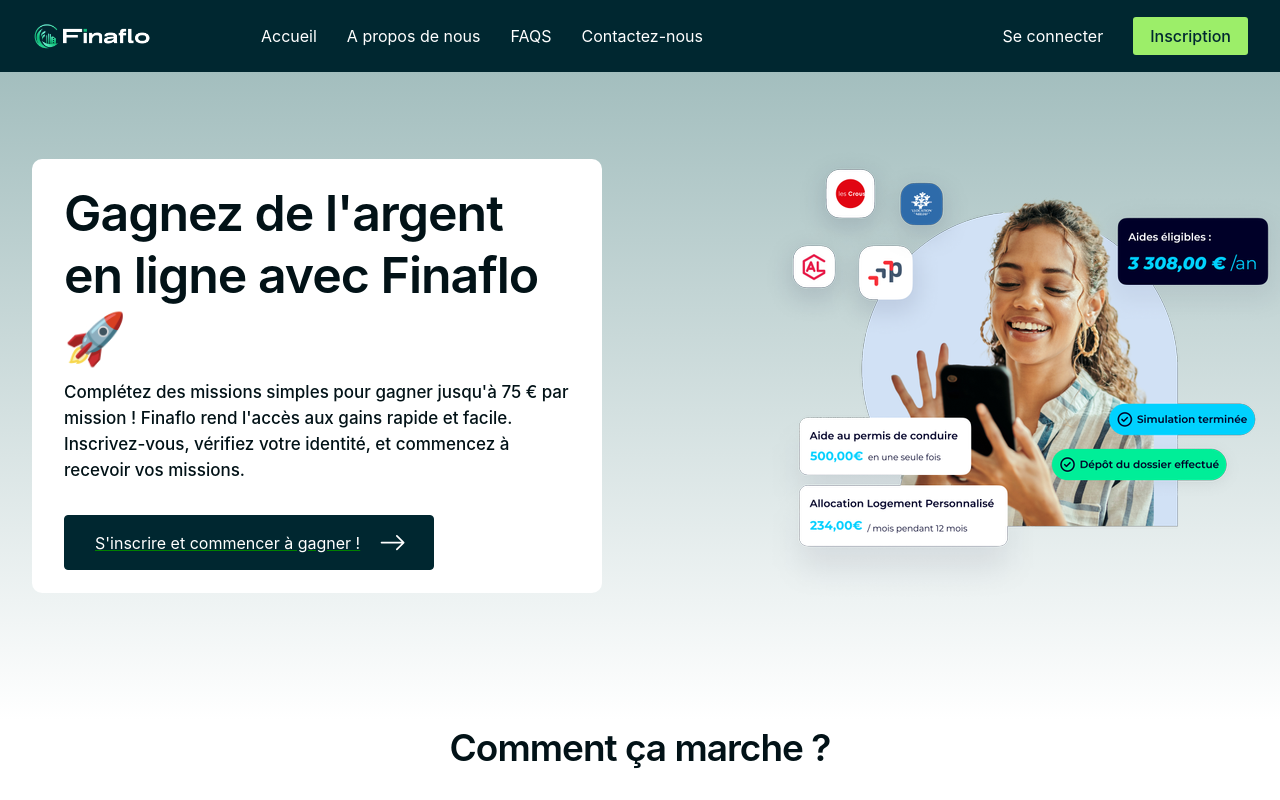
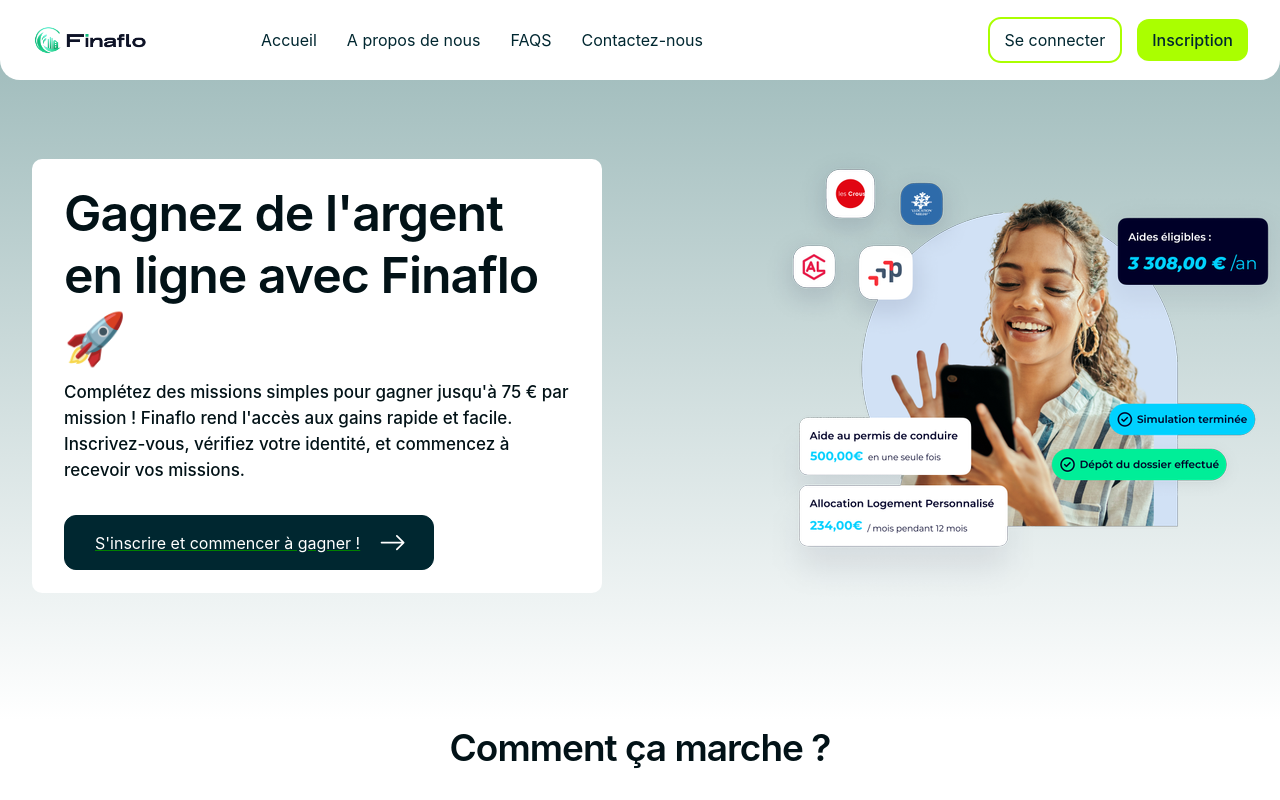
Before and after one commit to HoloDrifter/Finaflo, a plain HTML site: page index.html in a window 1280 px wide. Shown: the top 800 px of the page. Drawn offline with nearby package versions, Linux system fonts and the light colour scheme; a script that the page names is missing.

Commit message:
new changes

```diff
--- a/css/finaflos-new-site.webflow.css
+++ b/css/finaflos-new-site.webflow.css
@@ -38,10 +38,18 @@
   display: flex;
   position: absolute;
   inset: 0% 0% auto;
+  border-radius: 0 0 20px 20px ;
+}
+.nav-link-btn{
+  padding: .6875rem .9375rem;
+  border: 2px solid #AF0;
+  box-sizing: border-box;
+  border-radius: 13px;
 }
 
 .navbar.extra-nav {
-  background-color: var(--btn-color);
+  /* background-color: var(--btn-color); */
+  background-color: var(--white);
 }
 
 .container {
@@ -226,8 +234,8 @@
 }
 
 .nav_right {
-  grid-column-gap: 30px;
-  grid-row-gap: 30px;
+  grid-column-gap: 15px;
+  grid-row-gap: 15px;
   justify-content: center;
   align-items: center;
   display: flex;
@@ -2183,8 +2191,8 @@
   padding: 10px 20px;
 }
 
-.nav_link-2 {
-  color: #fff;
+.nav_link-2,.nav-link-btn {
+  color: var(--btn-color);
   font-family: Inter, sans-serif;
   font-size: 16px;
   font-weight: 400;
@@ -2193,7 +2201,7 @@
 }
 
 .nav_link-2:hover {
-  color: #cbf36e;
+  color: var(--neon-green);
 }
 
 .nav_link-2.nav-link-hide {
@@ -2214,6 +2222,7 @@
   padding-bottom: 9px;
   padding-left: 17px;
   padding-right: 17px;
+  padding: .6875rem .9375rem;
   font-family: Inter, sans-serif;
   font-size: 16px;
   font-weight: 500;
--- a/index.html
+++ b/index.html
@@ -28,7 +28,7 @@
     <div class="w-layout-blockcontainer container w-container">
       <div class="navbar_container">
         <div class="nav_left">
-          <a href="#" class="logo w-inline-block"><img width="120" loading="lazy" alt="Finaflo logo" src="images/finaflo.png"></a>
+          <a href="#" class="logo w-inline-block"><img width="120" loading="lazy" alt="Finaflo logo" src="images/logo-black.png"></a>
           <div class="nav_links">
             <a href="#" class="nav_link-2">Accueil</a>
             <a href="#" class="nav_link-2">A propos de nous</a>
@@ -37,7 +37,7 @@
           </div>
         </div>
         <div class="nav_right">
-          <a href="https://dashboard.finaflo.com/" class="nav_link-2 nav-link-hide">Se connecter</a>
+          <a href="https://dashboard.finaflo.com/" class="nav-link-btn nav-link-hide ">Se connecter</a>
           <a href="https://dashboard.finaflo.com/register" class="button-4 w-button">Inscription</a>
         </div>
         <div class="toggle-nav-icon">
--- a/style.css
+++ b/style.css
@@ -3,7 +3,7 @@
   --bg-2: #111315;
   --bg: #111;
   --neon-green: #9cee69;
-  /* --neon-green: #6cc832; */
+  --neon-green: #aaff00;
   --white: white;
   --primary: #021217;
   --black: black;
@@ -19,11 +19,14 @@ section {
 a {
   text-decoration-color: green;
 }
+.button-4 ,.w-button,button{
+  border-radius: 12px !important;
+}
 .n-button {
   /* margin-top: 3rem; */
   --bg: #002730;
   --hover-bg: #ff90e8;
-  --hover-bg: #9cee69;
+  --hover-bg: var(--neon-green);
   --hover-text: #000;
   color: #fff;
   cursor: pointer;
@@ -326,7 +329,7 @@ background: linear-gradient(to bottom, var(--light-blue), #fff)
   font-size: 1.1rem;
   font-weight: 600;
   color: var(--primary);
-  background-color: #9cee69;
+  background-color: var(--neon-green);
   border-radius: 14px 25px 20px 18px;
 }
 .n-step h3 {
```
Also changed, not shown: images/logo-black.png (added).
